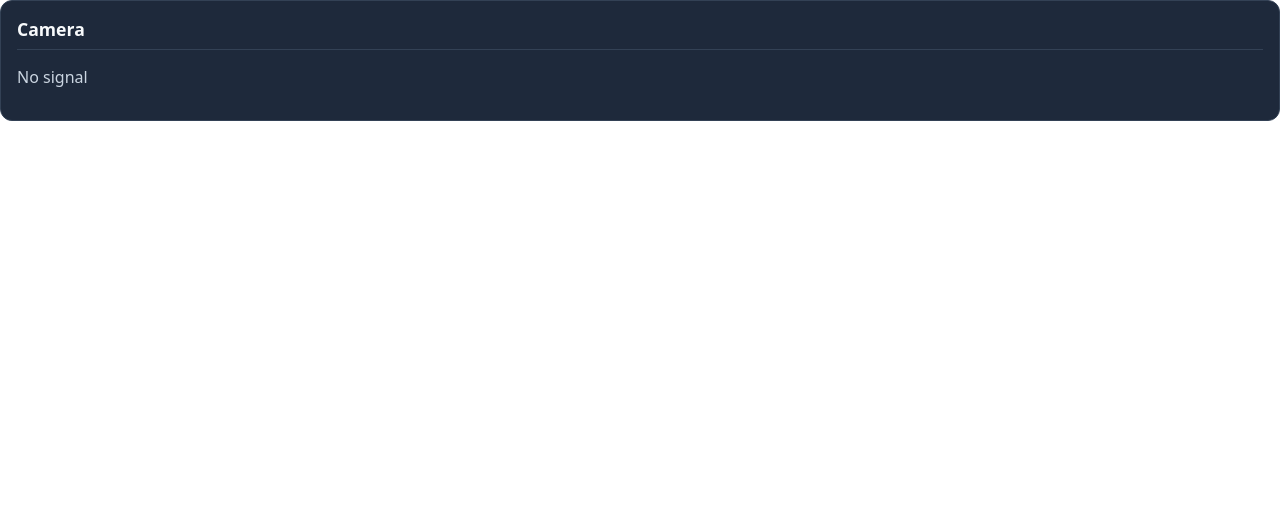
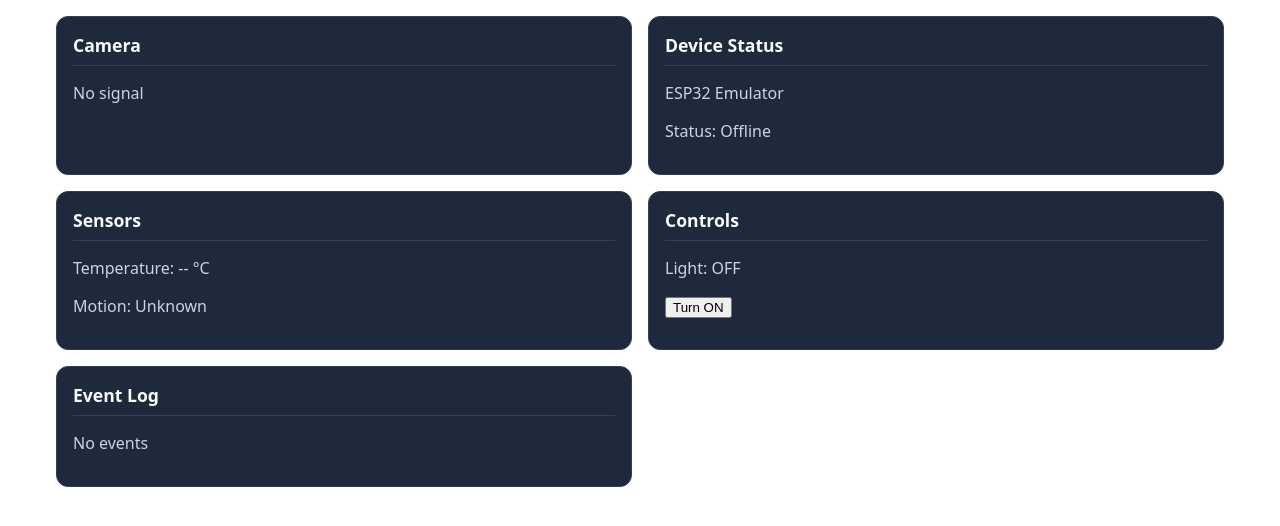
Before and after one commit to Jari1980/esp32-emulator, a React (Vite) app in the folder frontend/emulator-ui/: page / in a window 1280 px wide. Shown: the top 526 px of the page. Built offline with nearby package versions, Linux system fonts and the light colour scheme.

Commit message:
dashboard layout

```diff
--- a/frontend/emulator-ui/src/App.tsx
+++ b/frontend/emulator-ui/src/App.tsx
@@ -1,13 +1,7 @@
-import Card from "./components/Card/Card";
+import Dashboard from "./components/Dashboard/Dashboard";
 
 function App() {
-  return (
-    <main>
-      <Card title="Camera">
-        <p>No signal</p>
-      </Card>
-    </main>
-  );
+  return <Dashboard />;
 }
 
 export default App;
--- /dev/null
+++ b/frontend/emulator-ui/src/components/Dashboard/Dashboard.css
@@ -0,0 +1,13 @@
+.dashboard {
+  display: grid;
+  gap: 1rem;
+  padding: 1rem;
+  max-width: 1200px;
+  margin: 0 auto;
+}
+
+@media (min-width: 768px) {
+  .dashboard {
+    grid-template-columns: repeat(2, 1fr);
+  }
+}
--- /dev/null
+++ b/frontend/emulator-ui/src/components/Dashboard/Dashboard.tsx
@@ -0,0 +1,35 @@
+import Card from "../Card/Card";
+import "./Dashboard.css";
+
+function Dashboard() {
+  return (
+    <div className="dashboard">
+
+      <Card title="Camera">
+        <p>No signal</p>
+      </Card>
+
+      <Card title="Device Status">
+        <p>ESP32 Emulator</p>
+        <p>Status: Offline</p>
+      </Card>
+
+      <Card title="Sensors">
+        <p>Temperature: -- °C</p>
+        <p>Motion: Unknown</p>
+      </Card>
+
+      <Card title="Controls">
+        <p>Light: OFF</p>
+        <button>Turn ON</button>
+      </Card>
+
+      <Card title="Event Log">
+        <p>No events</p>
+      </Card>
+
+    </div>
+  );
+}
+
+export default Dashboard;
```
